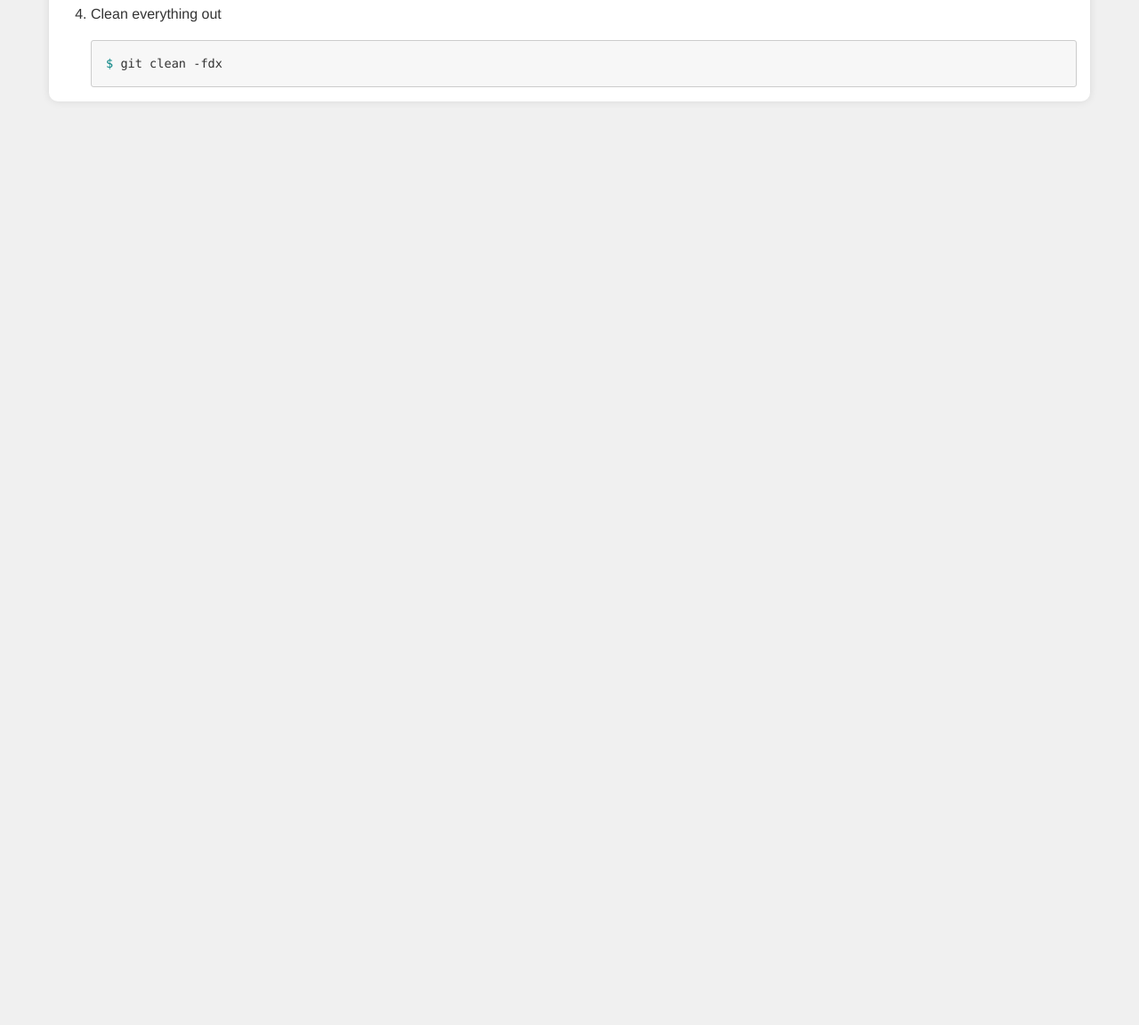
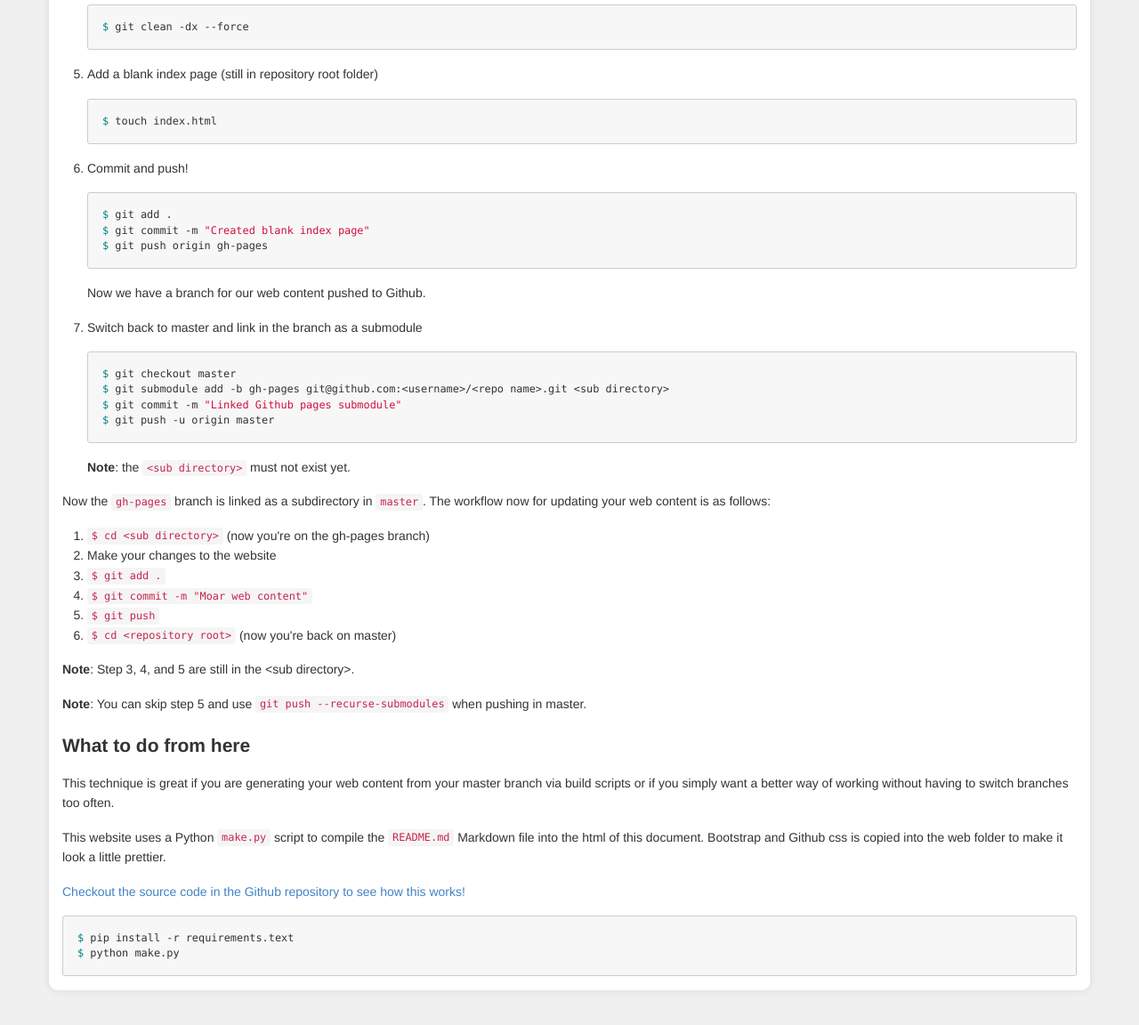
Before and after one commit to AstromechZA/meta_github_pages, a plain HTML site: page index.html in a window 1280 px wide. Shown: the part 488-1640 px from the top of the page at 89% size. Before the commit the page ends 800 px from the top, so only its background shows below. Drawn offline with Linux system fonts and the light colour scheme.

Commit message:
Built majority of web content

```diff
--- a/github_markdown.css
+++ b/github_markdown.css
@@ -7,9 +7,8 @@
   -ms-text-size-adjust: 100%;
   -webkit-text-size-adjust: 100%;
   color: #333;
-  overflow: hidden;
   font-family: "Helvetica Neue", Helvetica, "Segoe UI", Arial, freesans, sans-serif;
-  font-size: 16px;
+  font-size: 14px;
   line-height: 1.6;
   word-wrap: break-word;
 }
@@ -183,13 +182,13 @@
 
 .markdown-body code {
   font-family: Consolas, "Liberation Mono", Menlo, Courier, monospace;
-  font-size: 12px;
+  font-size: 10px;
 }
 
 .markdown-body pre {
   margin-top: 0;
   margin-bottom: 0;
-  font: 12px Consolas, "Liberation Mono", Menlo, Courier, monospace;
+  font: 10px Consolas, "Liberation Mono", Menlo, Courier, monospace;
 }
 
 .markdown-body .octicon {
@@ -664,6 +663,6 @@ body {
 .container {
   background-color: #ffffff;
   border-radius: 10px;
-  margin: 20px auto 20px auto;
+  margin: 20px auto 50px auto;
   box-shadow: 0 0 10px 0px rgba(0, 0, 0, 0.1);
 }
--- a/index.html
+++ b/index.html
@@ -8,14 +8,14 @@
     </head>
     <body class="markdown-body">
         <div class="container">
-            <h1>Meta Github-Pages</h1>
+            <h1><a href="http://github.com/AstromechZA/meta_github_pages">Meta Github-Pages</a></h1>
 
-<p>Guide to using a GIT submodule for storing your github pages content for a project repository.</p>
+<p>A guide to using a GIT submodule for storing your Github pages content for a project repository.</p>
 
 <h3>Steps</h3>
 
 <ol>
-<li>You are starting off with a repository that already contains content and has no <code>gh-pages</code> branch yet.</li>
+<li>You are starting off with a repository that might already contain content and has no <code>gh-pages</code> branch yet.</li>
 <li><p>Create the beginning of a new branch</p>
 
 <div class="codehilite"><pre><code><span class="nv">$ </span>git symbolic-ref HEAD refs/heads/gh-pages
@@ -26,9 +26,61 @@
 </code></pre></div></li>
 <li><p>Clean everything out</p>
 
-<div class="codehilite"><pre><code><span class="nv">$ </span>git clean -fdx
+<div class="codehilite"><pre><code><span class="nv">$ </span>git clean -dx --force
 </code></pre></div></li>
+<li><p>Add a blank index page (still in repository root folder)</p>
+
+<div class="codehilite"><pre><code><span class="nv">$ </span>touch index.html
+</code></pre></div></li>
+<li><p>Commit and push!</p>
+
+<div class="codehilite"><pre><code><span class="nv">$ </span>git add .
+<span class="nv">$ </span>git commit -m <span class="s2">&quot;Created blank index page&quot;</span>
+<span class="nv">$ </span>git push origin gh-pages
+</code></pre></div>
+
+<p>Now we have a branch for our web content pushed to Github.</p></li>
+<li><p>Switch back to master and link in the branch as a submodule</p>
+
+<div class="codehilite"><pre><code><span class="nv">$ </span>git checkout master
+<span class="nv">$ </span>git submodule add -b gh-pages git@github.com:&lt;username&gt;/&lt;repo name&gt;.git &lt;sub directory&gt;
+<span class="nv">$ </span>git commit -m <span class="s2">&quot;Linked Github pages submodule&quot;</span>
+<span class="nv">$ </span>git push -u origin master
+</code></pre></div>
+
+<p><strong>Note</strong>: the <code>&lt;sub directory&gt;</code> must not exist yet.</p></li>
 </ol>
+
+<p>Now the <code>gh-pages</code> branch is linked as a subdirectory in <code>master</code>. The workflow now
+for updating your web content is as follows:</p>
+
+<ol>
+<li><code>$ cd &lt;sub directory&gt;</code> (now you're on the gh-pages branch)</li>
+<li>Make your changes to the website</li>
+<li><code>$ git add .</code></li>
+<li><code>$ git commit -m "Moar web content"</code></li>
+<li><code>$ git push</code></li>
+<li><code>$ cd &lt;repository root&gt;</code> (now you're back on master)</li>
+</ol>
+
+<p><strong>Note</strong>: Step 3, 4, and 5 are still in the &lt;sub directory&gt;.</p>
+
+<p><strong>Note</strong>: You can skip step 5 and use <code>git push --recurse-submodules</code> when pushing in master.</p>
+
+<h3>What to do from here</h3>
+
+<p>This technique is great if you are generating your web content from your master branch via
+build scripts or if you simply want a better way of working without having to switch branches
+too often.</p>
+
+<p>This website uses a Python <code>make.py</code> script to compile the <code>README.md</code> Markdown file into the html of this
+document. Bootstrap and Github css is copied into the web folder to make it look a little prettier.</p>
+
+<p><a href="http://github.com/AstromechZA/meta_github_pages">Checkout the source code in the Github repository to see how this works!</a></p>
+
+<div class="codehilite"><pre><code><span class="nv">$ </span>pip install -r requirements.text
+<span class="nv">$ </span>python make.py
+</code></pre></div>
 
         </div>
     </body>
```
